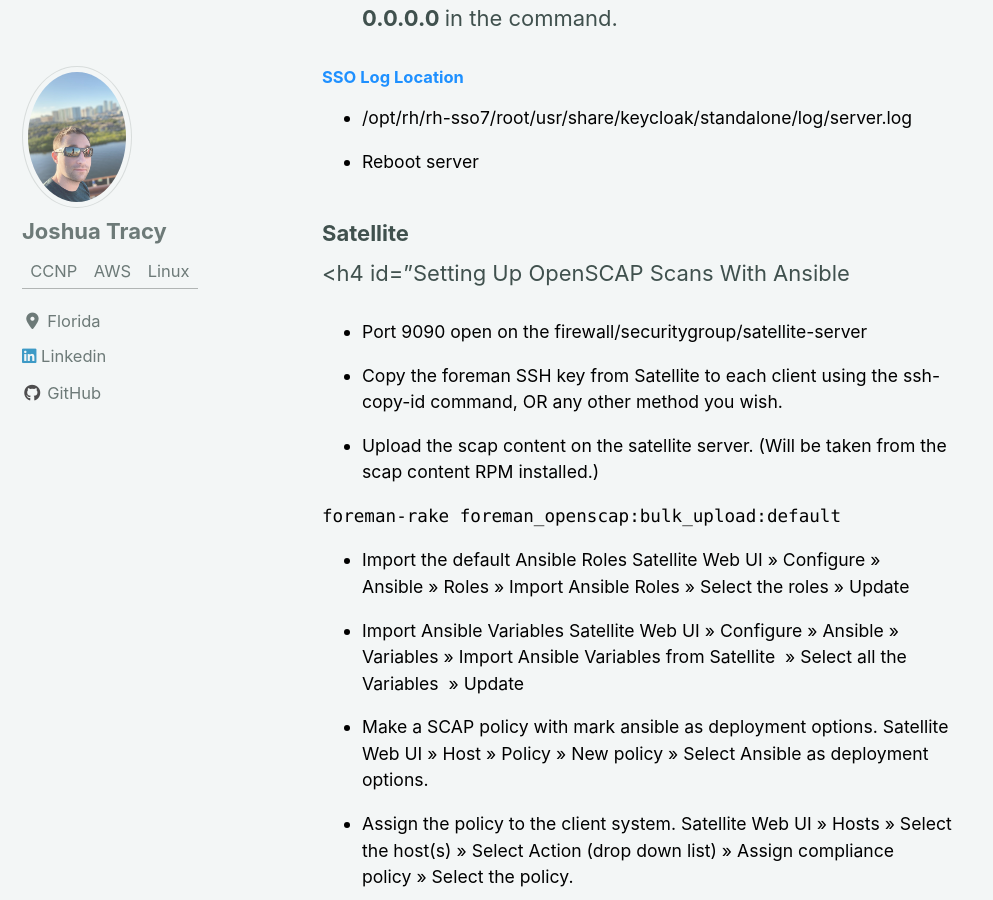
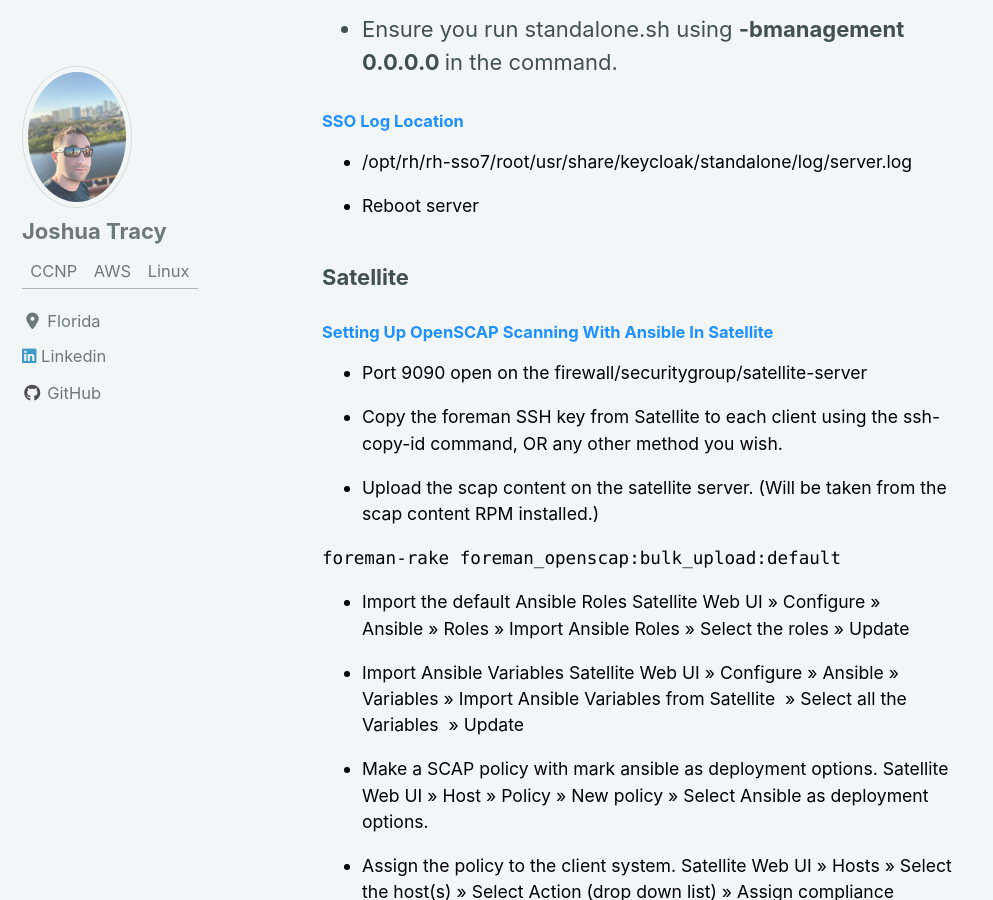
Before and after one commit to Josh-Tracy/Josh-Tracy.github.io, a Jekyll site: the page built from _pages/redhat.md, in a window 1280 px wide and 900 px high, scrolled down 1883 px. Shown: the whole window, without its empty margins (0-993 px from the left). Built offline with Jekyll 4.4.1, drawn with Linux system fonts in a browser that asks for light colours; cached includes are drawn as plain includes; nearby versions of some CDN libraries; some of the changed text lies outside the part shown.

Commit message:
satellite update

```diff
--- a/_pages/redhat.md
+++ b/_pages/redhat.md
@@ -12,6 +12,7 @@
   * <a href="#manadmin"> Access managment console at port 9990 </a>
   * <a href="#logs"> SSO Logs </a>
 * <a href="#Satellite"> Satellite </a>
+  * <a href="openscap"> OpenSCAP Scanning With Ansible From Satellite </a>
 * <a href="#IDM"> Identity Manager </a>
 * <a href="#Openshift"> Openshift </a>
   * <a href="#Exited"> Restart Exited Containers </a>
@@ -65,7 +66,8 @@
 
 <h3 id="Satellite">Satellite</h3>
 
-<h4 id="Setting Up OpenSCAP Scans With Ansible
+<h4 id="openscap">Setting Up OpenSCAP Scanning With Ansible In Satellite</h4>
+{: style="color:DodgerBlue;"}
 
 * Port 9090 open on the firewall/securitygroup/satellite-server
 {: style="color:black; font-size: 80%;"}
```
